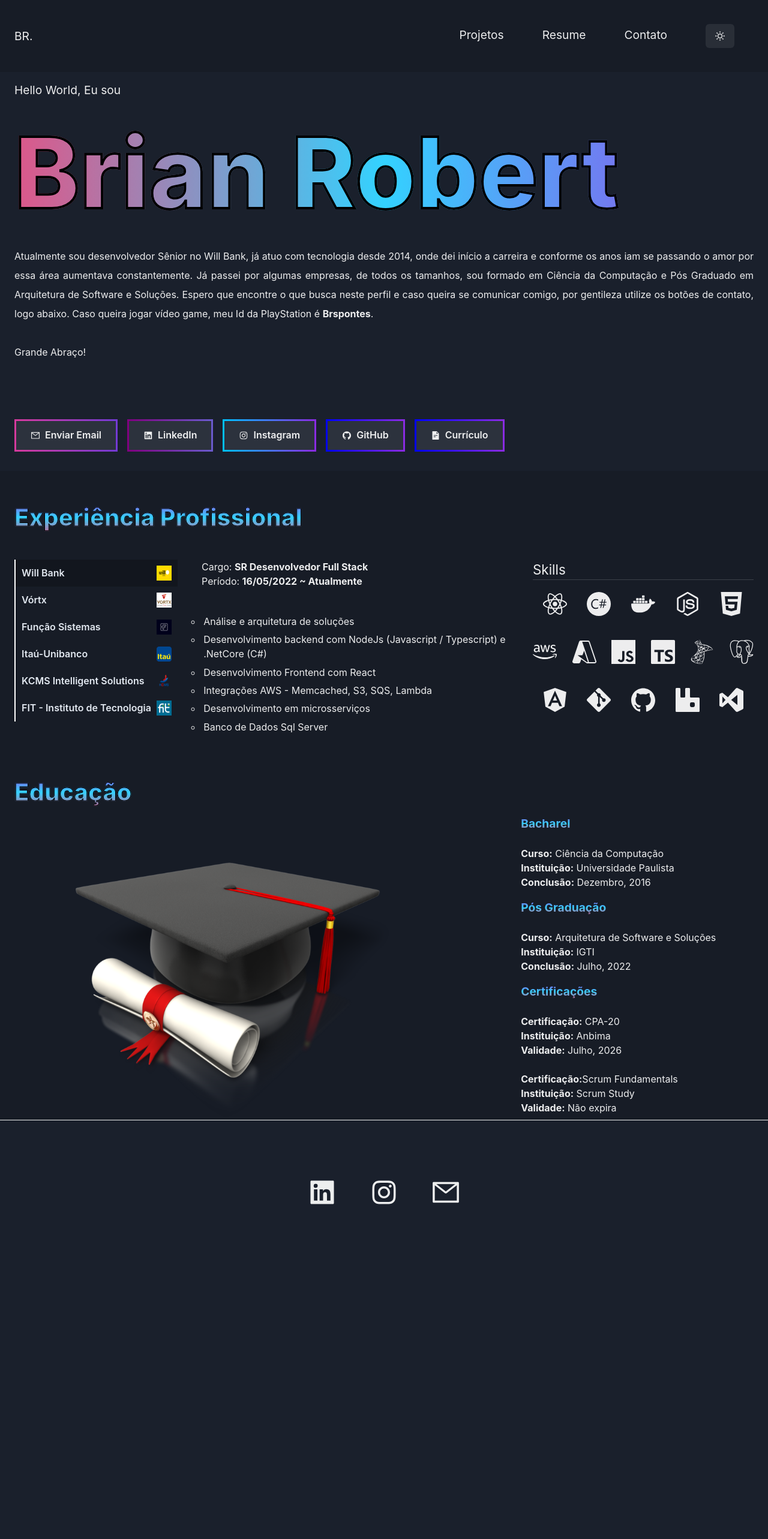
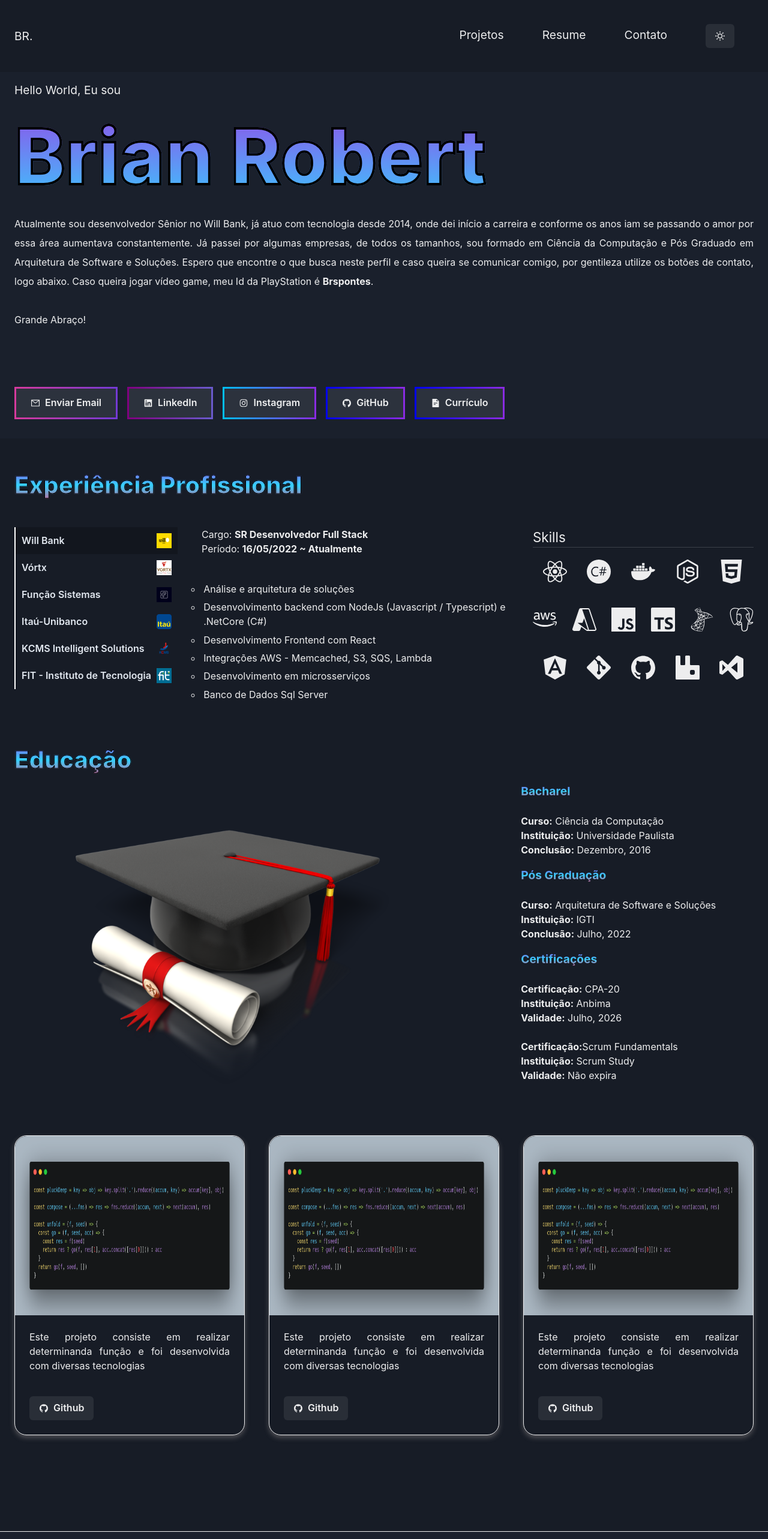
Before and after one commit to Brspontes/react-portfolio, a React (Create React App) app: page / in a window 1280 px wide. Shown: the top 2566 px of the page at 60% size. Before the commit the page ends 2107 px from the top, so only its background shows below. Built offline with nearby package versions, Linux system fonts and the light colour scheme.

Commit message:
criando card

```diff
--- /dev/null
+++ b/src/components/card/card.css
@@ -0,0 +1,20 @@
+.card {
+  box-shadow: 0 4px 8px 0 rgba(0,0,0,0.2);
+  transition: 0.3s;
+  border-radius: 20px
+}
+
+.card:hover {
+  box-shadow: 0 8px 16px 0 rgba(0,0,0,1);
+}
+
+
+.cardWhite {
+  box-shadow: 0 4px 8px 0 rgba(143, 138, 138, 0.486);
+  transition: 0.3s;
+  border-radius: 20px
+}
+
+.cardWhite:hover {
+  box-shadow: 0 8px 16px 0 rgba(143, 138, 138, 0.486);
+}
--- /dev/null
+++ b/src/components/card/index.tsx
@@ -0,0 +1,22 @@
+import { Flex, Image, Text, Button, useColorMode } from "@chakra-ui/react";
+import { AiFillGithub } from 'react-icons/ai'
+import './card.css'
+
+export default function Card() {
+
+  const { colorMode } = useColorMode()
+
+  return (
+    <Flex direction='column' mt='10'>
+      <Flex className={colorMode === 'light' ? 'card' : 'cardWhite'} border='1px' direction='column' maxW='96' height='500px'>
+        <Image borderTopRadius='20' width='100%' height='60%' src='projects/carbon.png' />
+        <Flex padding='6' direction='column' height='40%' justifyContent='space-between'>
+          <Text textAlign='justify' fontSize='1rem'>Este projeto consiste em realizar determinanda função e foi desenvolvida com diversas tecnologias</Text>
+          <Flex mt='2'>
+            <Button leftIcon={<AiFillGithub />}>Github</Button>
+          </Flex>
+        </Flex>
+      </Flex>
+    </Flex>
+  )
+}
--- a/src/pages/App.tsx
+++ b/src/pages/App.tsx
@@ -1,9 +1,10 @@
-import { Flex, Text, useColorMode } from '@chakra-ui/react';
+import { Flex, Text, useColorMode, Box } from '@chakra-ui/react';
 import ButtonsProfiles from '../components/ButtonsProfiles'
 import ExperienceSection from '../components/experience/experience';
 import React from 'react';
 import './App.css';
 import Education from '../components/education';
+import Card from '../components/card';
 
 function App() {
   const { colorMode } = useColorMode()
@@ -16,9 +17,9 @@ function App() {
             <Text fontSize="1.2rem">
               Hello World, Eu sou
             </Text>
-            <Text fontSize={{ base: '3rem', md: '8rem', lg: '10.25rem' }}
+            <Text fontSize={{ base: '3rem', md: '6rem', lg: '8rem' }}
               className="bordaTexto"
-              bgGradient='linear(to-l, #9845E8, #33D2FF, #DD5789)' bgClip='text' fontWeight='extrabold'>
+              bgGradient='linear(to bottom, #9845E8, #33D2FF)' bgClip='text' fontWeight='extrabold'>
               Brian Robert
             </Text>
             <Text textAlign="justify" lineHeight="200%">
@@ -33,9 +34,14 @@ function App() {
           <ButtonsProfiles />
         </Flex>
         <Flex bgColor={colorMode === 'light' ? '#F5F5F5' : '#171c26'} mt='8'>
-          <Flex width='100%' maxWidth={1360} marginX='auto' marginTop='4' paddingX='6' direction='column'>
+          <Flex width='100%' maxWidth={1360} marginX='auto' marginTop='4' paddingX='6' direction='column' paddingBottom='40'>
             <ExperienceSection />
             <Education />
+            <Flex justifyContent='space-between' width='100%' mt='10' direction='row' wrap='wrap'>
+                <Card />
+                <Card />
+                <Card />
+            </Flex>
           </Flex>
         </Flex>
       </Flex>
```
Also changed, not shown: public/projects/carbon.png (added).
